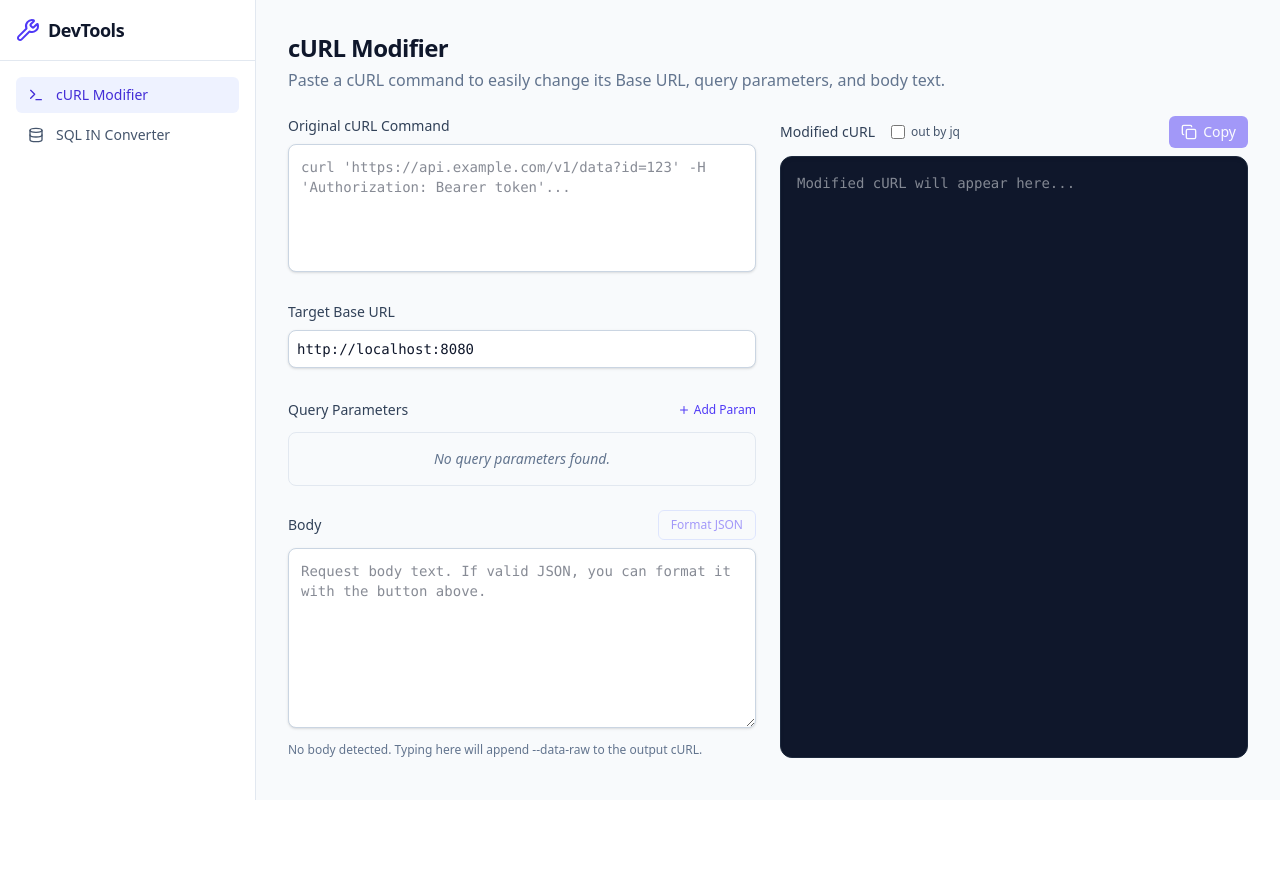
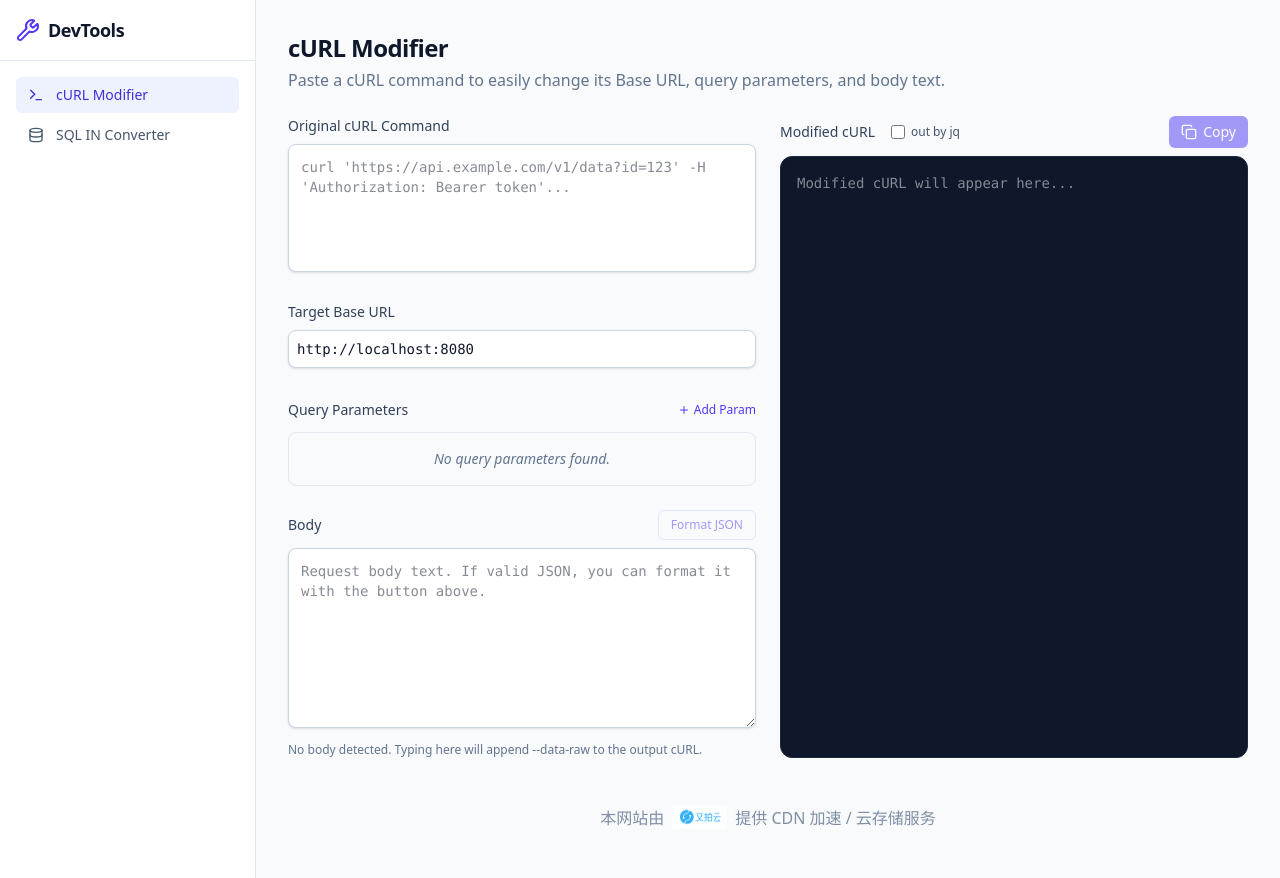
Before and after one commit to ya0yy/web-tools, a React (Vite) app: page / in a window 1280 px wide. Before the commit the page ends 800 px from the top, so only its background shows below. Built offline with nearby package versions, Linux system fonts and the light colour scheme.

Commit message:
feat: add UpYun logo and link to footer

```diff
--- a/src/App.tsx
+++ b/src/App.tsx
@@ -47,8 +47,8 @@ export default function App() {
       </aside>
 
       {/* Main Content */}
-      <main className="flex-1 p-6 md:p-8 overflow-auto">
-        <div className="max-w-5xl mx-auto">
+      <main className="flex-1 p-6 md:p-8 overflow-auto flex flex-col">
+        <div className="max-w-5xl mx-auto flex-1 w-full">
           <Suspense
             fallback={
               <div className="rounded-lg border border-slate-200 bg-white px-4 py-3 text-sm text-slate-500">
@@ -60,6 +60,19 @@ export default function App() {
             {activeTab === 'curl' ? <CurlModifier /> : <SqlInConverter />}
           </Suspense>
         </div>
+
+        <footer className="mt-8 py-4 flex justify-center items-center">
+          <a
+            href="https://www.upyun.com/?utm_source=lianmeng&utm_medium=referral"
+            target="_blank"
+            rel="noopener noreferrer"
+            className="flex items-center gap-2 text-base font-medium text-slate-500 hover:text-slate-800 transition-colors opacity-80 hover:opacity-100"
+          >
+            <span>本网站由</span>
+            <img src="/upyun_logo_full.png" alt="又拍云" className="h-6 w-auto" style={{ transform: 'translateY(-1px)' }} />
+            <span>提供 CDN 加速 / 云存储服务</span>
+          </a>
+        </footer>
       </main>
     </div>
   );
```
Also changed, not shown: public/upyun_logo_full.png (added).
